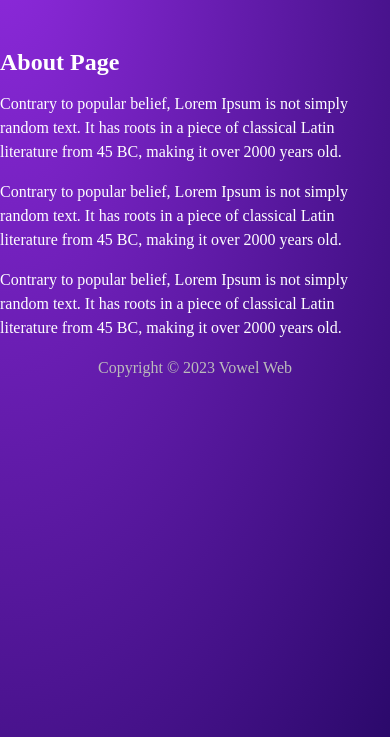
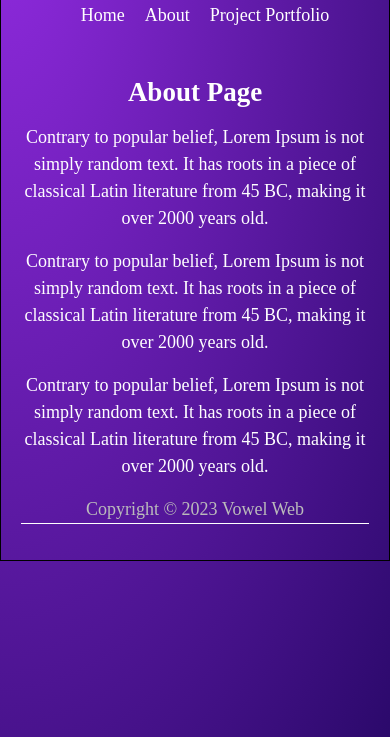
Before and after one commit to mohammedamk/Gatsby-Portfolio, a Gatsby site: page /about in a window 390 px wide. Shown: the part 107-844 px from the top of the page. Built offline with nearby package versions, Linux system fonts and the light colour scheme; Gatsby itself is replaced by a stand-in of ours.

Commit message:
about and portfolio edit

```diff
--- a/src/pages/about.js
+++ b/src/pages/about.js
@@ -1,9 +1,10 @@
 import React from "react";
 import Layout from "../components/layout";
+import "../styles/global.css"
 
 export default function About() {
     return (
-        <div>
+        <div className="about-page">
             <Layout>
                 <h2>About Page</h2>
                 <p>Contrary to popular belief, Lorem Ipsum is not simply random text. It has roots in a piece of classical Latin literature from 45 BC, making it over 2000 years old.</p>
--- a/src/pages/index.js
+++ b/src/pages/index.js
@@ -24,6 +24,10 @@
       </section>
 
       {/* ----box-1--- */}
+      <div className="box-heading">
+     <h1> Our Exceptional IT Services </h1>
+      </div>
+
       <div className="box">
         <div className="box-1">
           <img src="custom-app.png" alt="loading" />
--- a/src/pages/project/index.js
+++ b/src/pages/project/index.js
@@ -1,7 +1,6 @@
 import React from "react";
 import Layout from "../../components/layout";
 import "../../styles/project.module.css"
-import { graphql } from "gatsby";
 
 export default function Project() {
     return (
--- a/src/styles/global.css
+++ b/src/styles/global.css
@@ -29,6 +29,8 @@
 .layout {
   max-width: 1200px;
   margin: 0 auto;
+  padding: 10px;
+
 }
 
 nav {
@@ -40,6 +42,7 @@
 nav .links {
   display: inline-block;
   text-align: right;
+  font-size: large;
 }
 
 nav a {
@@ -55,10 +58,34 @@
 }
 
 .footer p {
+
   text-align: center;
   justify-content: center;
   color: #bbb;
 }
+
+.about-page{
+  padding: 10px;
+}
+
+
+
+
+
+.portfolio {
+  text-align: left;
+  padding: 10px;
+}
+.portfolio > h2 {
+  font-size: 3em;
+  margin-top: 80px;
+}
+.portfolio > h3 {
+  font-size: 2em;
+  font-weight: 400;
+  border: 1px solid black;
+}
+
 
 /* --------------@media-mobile------------ */
 @media only screen and (max-width:700px) {
@@ -99,11 +126,28 @@
     text-align: center;
     justify-content: center;
     color: #bbb;
+    border-bottom: 1px solid white;
   }
 
   #img1 {
     display: block;
     max-width: 100%;
   }
+  .footer {
+    text-align: center;
+    justify-content: center;
+  }
+  .about-page{
+    border: 1px solid black;
+    padding: 10px;
+    font-size:large;
+    text-align: center;
+  }
+
+.portfolio {
+  text-align: left;
+  padding: 10px;
+}
+
 
 }
```
Also changed, not shown: src/styles/homaPage.css (+33 -23 lines), src/styles/project.module.css (+10 -0 lines).
